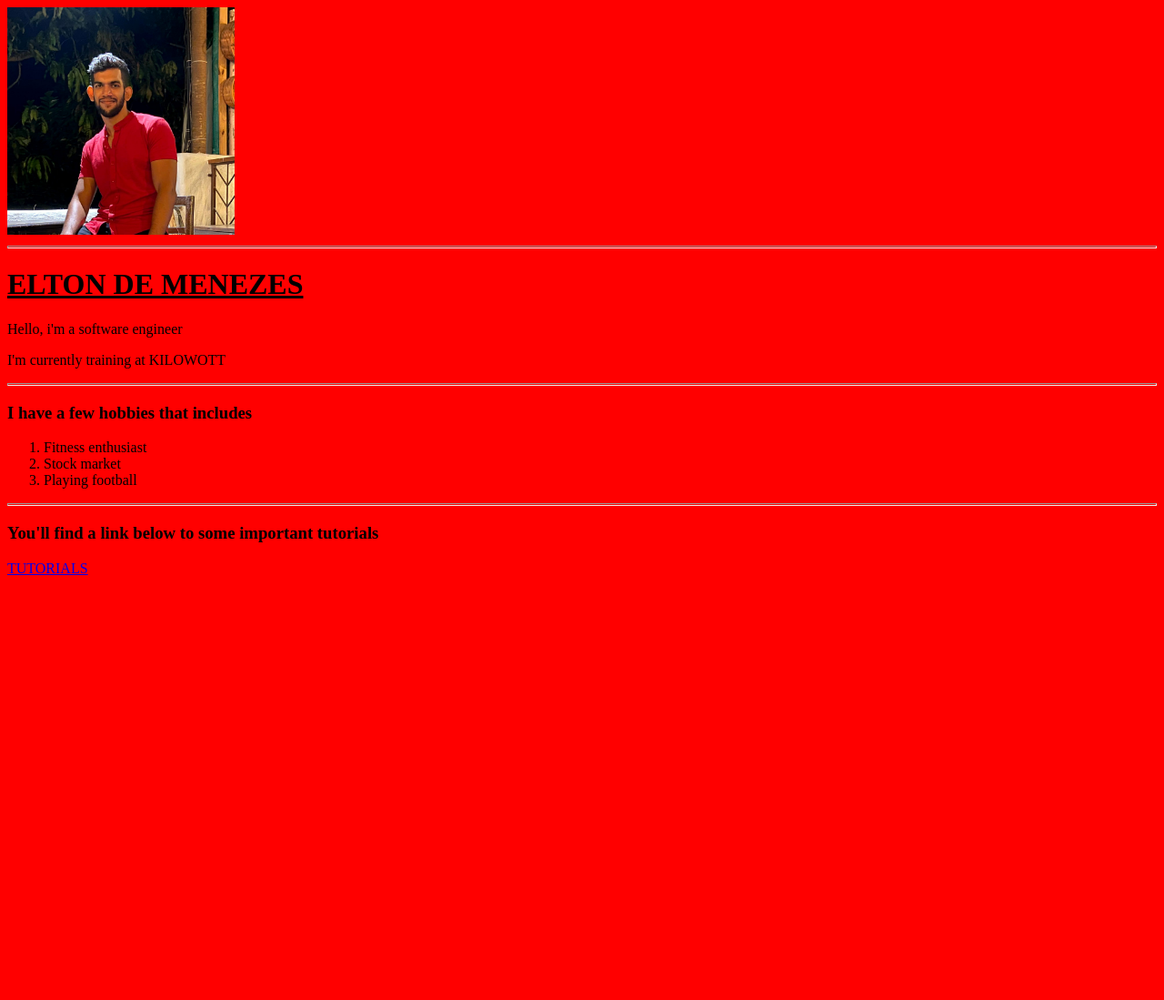
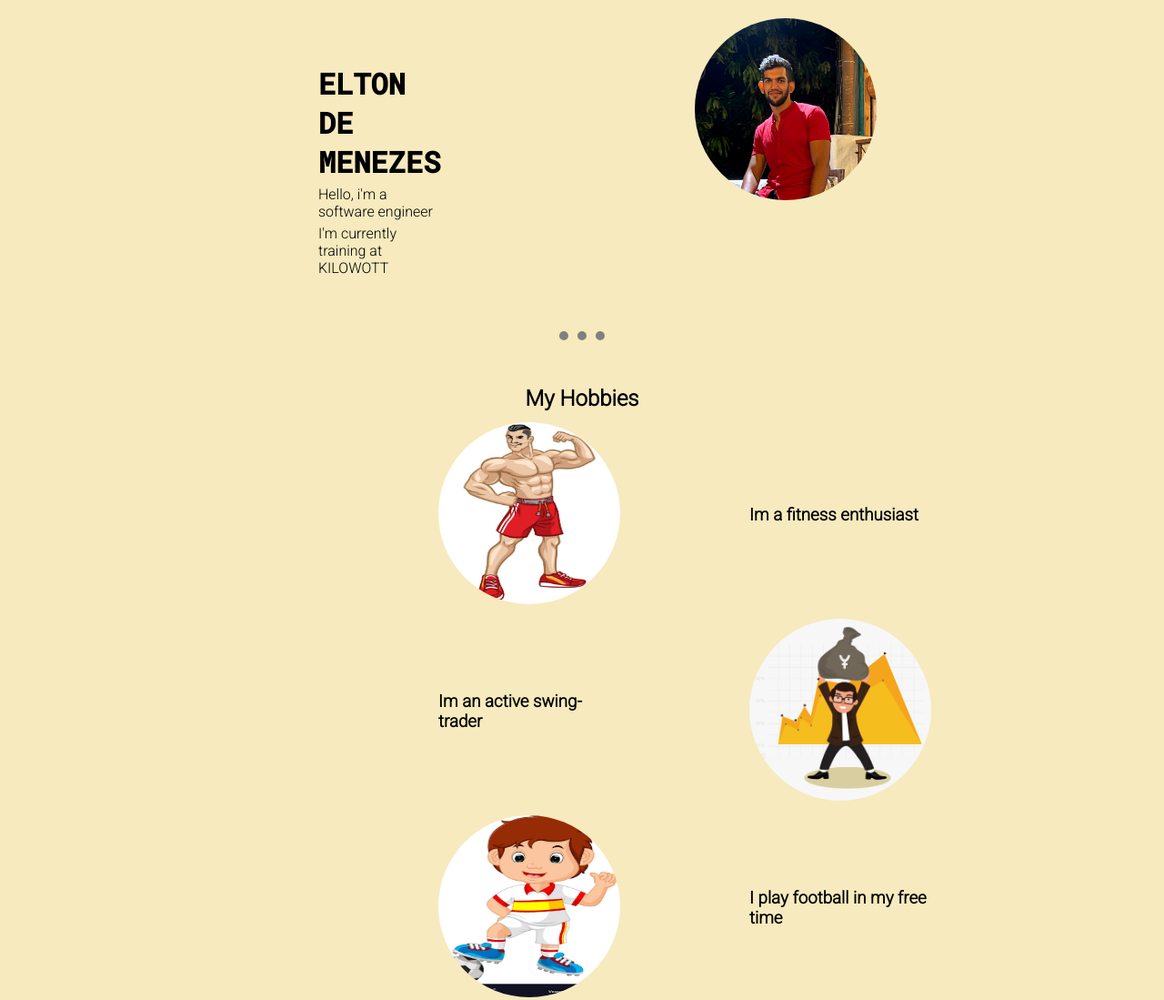
Before and after one commit to elton-menezes-kilowott/elton-menezes-kilowott.github.io, a plain HTML site: page index.html in a window 1280 px wide. Shown: the top 1099 px of the page at 91% size. Before the commit the page ends 800 px from the top, so only its background shows below. Drawn offline with Linux system fonts and the light colour scheme.

Commit message:
commit on 'css'

```diff
--- a/index.html
+++ b/index.html
@@ -3,20 +3,37 @@
     <head>
         <title>Elton Menezes</title>
         <link rel="stylesheet" href="styles.css">
+        <link rel="preconnect" href="https://fonts.googleapis.com">
+        <link rel="preconnect" href="https://fonts.gstatic.com" crossorigin>
+        <link href="https://fonts.googleapis.com/css2?family=Roboto+Mono:wght@500&family=Roboto:wght@300&display=swap" rel="stylesheet">
     </head>
     <body>
-        <img src="/images/profile-img.jpeg" alt="profile-img" height="250px" width="250px">
+        <div class="flex-container">
+            <div class="heading">
+                <h1>ELTON DE MENEZES</h1>
+                <p>Hello, i'm a software engineer</p>
+                <p>I'm currently training at KILOWOTT</p>
+            </div>
+            <div>
+                <img class="profile" src="/images/profile-img.jpeg" alt="profile-img">
+            </div>
+        </div>
         <hr size="3px">
-        <h1><u>ELTON DE MENEZES</u></h1>
-        <p>Hello, i'm a software engineer</p>
-        <p>I'm currently training at KILOWOTT</p>
-        <hr size="3px">
-        <h3>I have a few hobbies that includes</h3>
-        <ol>
-            <li>Fitness enthusiast</li>
-            <li>Stock market</li>
-            <li>Playing football</li>
-        </ol>
+        <h2>My Hobbies</h2>
+        <table>
+            <tr>
+                <td><img class="bodybuilder" src="/images/body.builder.jpg" alt="body-builder"></td>
+                <td><h3>Im a fitness enthusiast</h3></td>
+            </tr>
+            <tr>
+                <td><h3>Im an active swing-trader</h3></td>
+                <td><img class="stockmarket" src="/images/stock-market.png" alt="stock-market"></td>
+            </tr>
+            <tr>
+                <td><img class="football" src="/images/football.png" alt="football"></td>
+                <td> <h3>I play football in my free time</h3></td>
+            </tr>
+        </table>
         <hr size="3px">
         <h3>You'll find a link below to some important tutorials</h3>
         <a href="/tutorials.html">TUTORIALS</a>
--- a/styles.css
+++ b/styles.css
@@ -1,3 +1,49 @@
-body {
-    background-color: red;
+* {
+    box-sizing: border-box;
+    margin: 5px 70px;
+    padding: 0px;
+    font-family: 'Roboto', sans-serif;
+    background-color: #F6EABE;
 }
+
+.flex-container {
+    display: flex;
+    justify-content: space-around;
+}
+
+.heading{
+    padding-top: 50px;
+}
+
+.heading h1 {
+    font-family: 'Roboto Mono', monospace;
+}
+
+img .profile{
+    border-radius: 50%;
+    height: 250px;
+    width: 250px;
+}
+
+hr {
+    border-style: none;
+    border-top-style: dotted;
+    border-color: grey;
+    border-width: 10px;
+    width: 5%;
+    margin: 50px auto;
+}
+
+img {
+    height: 200px;
+    width: 200px;
+    border-radius: 50%;
+}
+
+h2 {
+    text-align: center;
+}
+
+table {
+    padding-left: 200px;
+}
```
Also changed, not shown: images/body.builder.jpg (added), images/football.png (added), images/stock-market.png (added).
